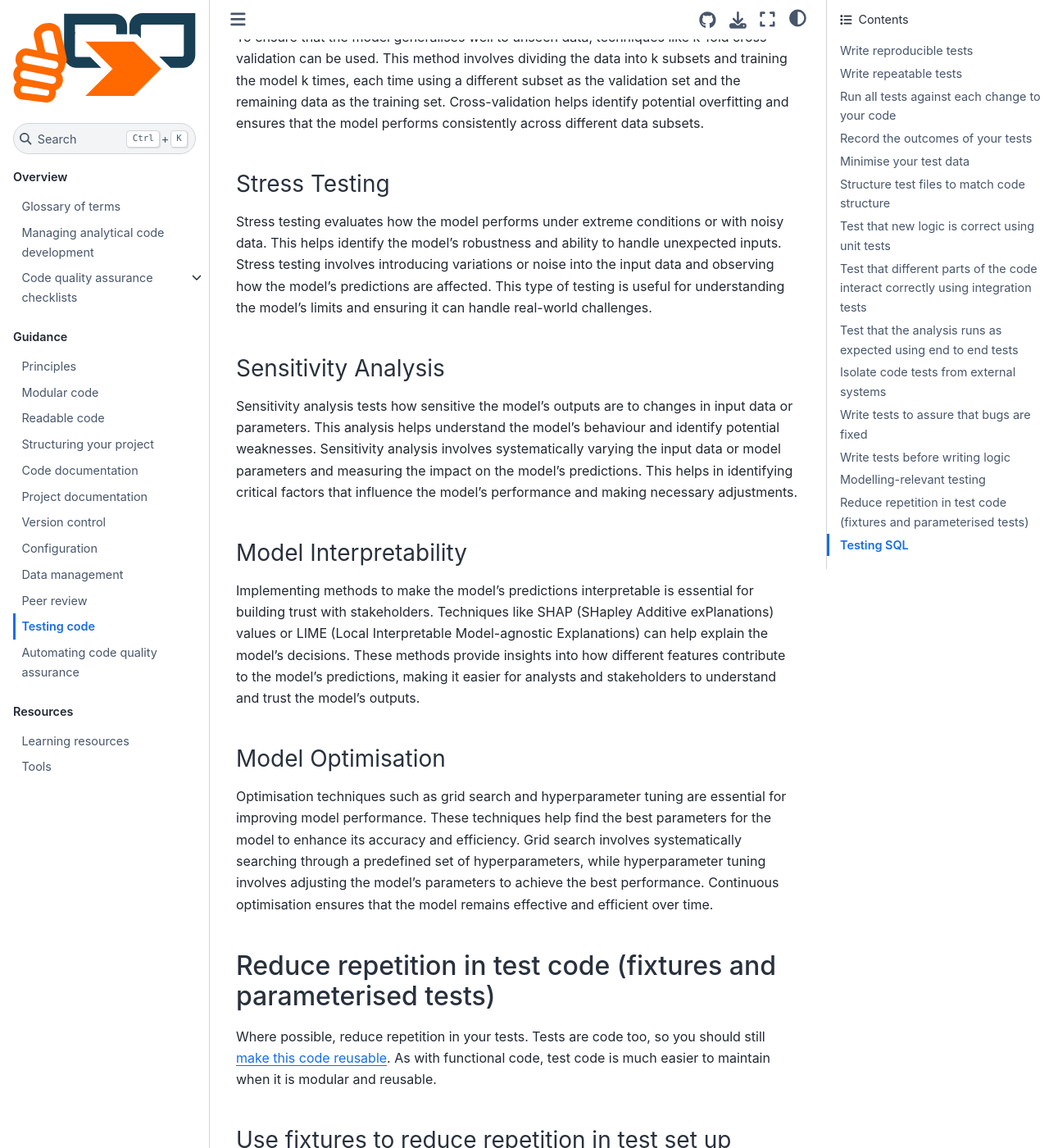
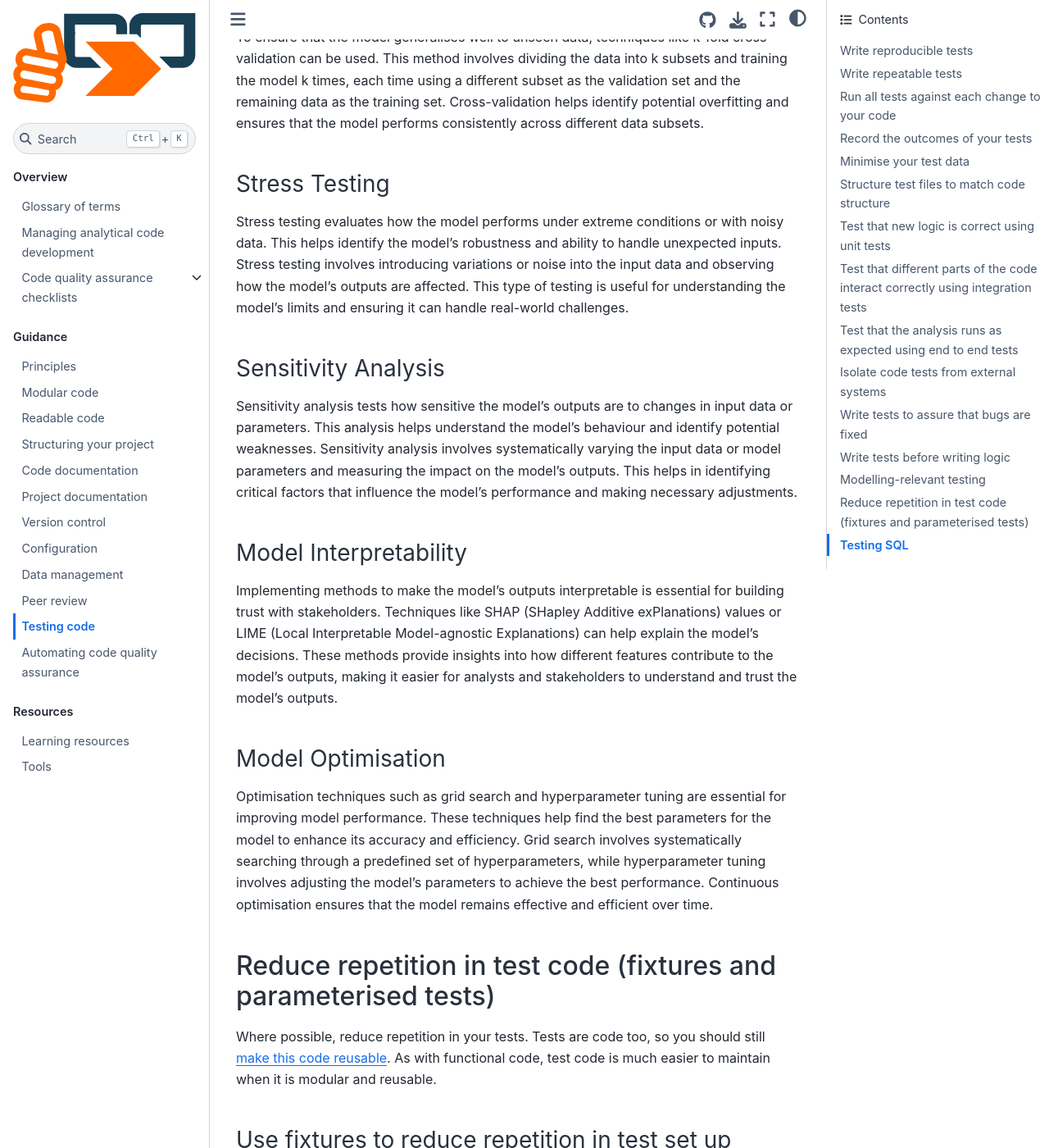
Before and after one commit to best-practice-and-impact/qa-of-code-guidance, a Jupyter Book: the page built from book/testing_code.md, in a window 1280 px wide and 1400 px high, scrolled down 14236 px. Shown: the whole window at 82% size. Built offline with Jupyter Book 1.0.4 settings and Sphinx 7.4.7 and the Sphinx Book theme 1.1.4, drawn with Linux system fonts in a browser that asks for light colours; some of the changed text lies outside the part shown.

Commit message:
Final edits complete, ready for review

```diff
--- a/book/testing_code.md
+++ b/book/testing_code.md
@@ -517,13 +517,14 @@
 To ensure that model-relevant tests are conducted within the analysis, it is important to use data that is representative of real-world scenarios and free from biases. This involves selecting diverse datasets that reflect the variety of conditions the model will encounter in practice. Additionally, it is important to regularly update test data to capture any changes in the environment or user behaviour.
 
 ### Acceptance testing
-Acceptance testing ensures that the model meets specified requirements and performs well in real-world scenarios. It verifies that the model's predictions and outputs align with business needs and user expectations. There are three types of acceptance testing:
+Acceptance testing ensures that the model meets specified requirements and performs well in real-world scenarios. It verifies that the model's outputs align with business needs and user expectations. There are three types of acceptance testing:
 
-•	User Acceptance Testing (UAT): End-users test the system to ensure it meets their needs and provides accurate predictions. This involves real-world scenarios where users interact with the model and provide feedback on its performance.
+•	User Acceptance Testing (UAT): End-users test the system to ensure it meets their needs and provides accurate outputs. This involves real-world scenarios where users interact with the model and provide feedback on its performance.
 
- •	Business Acceptance Testing (BAT): Validates that the system meets business requirements and integrates well with existing workflows. This type of testing ensures that the model supports business processes and delivers value to the organization.
+•	Business Acceptance Testing (BAT): Validates that the system meets business requirements and integrates well with existing workflows. This type of testing ensures that the model supports business processes and delivers value to the organization.
 
 •	Operational Acceptance Testing (OAT): Ensures the system is operationally ready, including backup, recovery, and maintenance. This involves testing the model's performance under different operational conditions to ensure it can handle various scenarios.
+
 
 ### Defining and Using Appropriate Metrics
 
@@ -535,15 +536,15 @@
 
 ### Stress Testing
 
-Stress testing evaluates how the model performs under extreme conditions or with noisy data. This helps identify the model's robustness and ability to handle unexpected inputs. Stress testing involves introducing variations or noise into the input data and observing how the model's predictions are affected. This type of testing is useful for understanding the model's limits and ensuring it can handle real-world challenges.
+Stress testing evaluates how the model performs under extreme conditions or with noisy data. This helps identify the model's robustness and ability to handle unexpected inputs. Stress testing involves introducing variations or noise into the input data and observing how the model's outputs are affected. This type of testing is useful for understanding the model's limits and ensuring it can handle real-world challenges.
 
 ### Sensitivity Analysis
 
-Sensitivity analysis tests how sensitive the model's outputs are to changes in input data or parameters. This analysis helps understand the model's behaviour and identify potential weaknesses. Sensitivity analysis involves systematically varying the input data or model parameters and measuring the impact on the model's predictions. This helps in identifying critical factors that influence the model's performance and making necessary adjustments.
+Sensitivity analysis tests how sensitive the model's outputs are to changes in input data or parameters. This analysis helps understand the model's behaviour and identify potential weaknesses. Sensitivity analysis involves systematically varying the input data or model parameters and measuring the impact on the model's outputs. This helps in identifying critical factors that influence the model's performance and making necessary adjustments.
 
 ### Model Interpretability
 
-Implementing methods to make the model's predictions interpretable is essential for building trust with stakeholders. Techniques like SHAP (SHapley Additive exPlanations) values or LIME (Local Interpretable Model-agnostic Explanations) can help explain the model's decisions. These methods provide insights into how different features contribute to the model's predictions, making it easier for analysts and stakeholders to understand and trust the model's outputs.
+Implementing methods to make the model's outputs interpretable is essential for building trust with stakeholders. Techniques like SHAP (SHapley Additive exPlanations) values or LIME (Local Interpretable Model-agnostic Explanations) can help explain the model's decisions. These methods provide insights into how different features contribute to the model's outputs, making it easier for analysts and stakeholders to understand and trust the model's outputs.
 
 ### Model Optimisation
 
```
